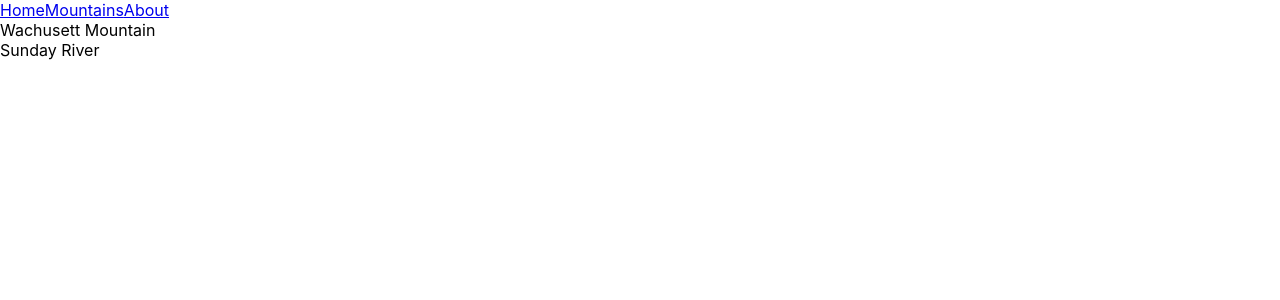
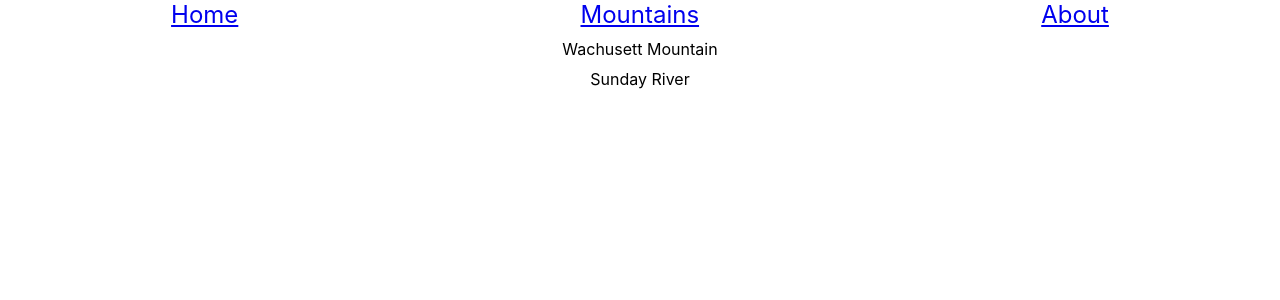
Before and after one commit to dals1791/First-Tracks, a React (Create React App) app: page /Mtns in a window 1280 px wide. Shown: the top 300 px of the page. Built offline with nearby package versions, Linux system fonts and the light colour scheme; the HTML template or start-up script is replaced by a standard one.

Commit message:
added render single mtn data to home page on follow click

```diff
--- a/src/App.css
+++ b/src/App.css
@@ -1,40 +1,25 @@
 .App {
   text-align: center;
 }
+.nav-bar{
+  display: flex;
+  justify-content: space-around;
+  font-size: 24px;
 
-.App-logo {
-  height: 40vmin;
-  pointer-events: none;
 }
+.mountainList{
+  text-align: center;
 
-@media (prefers-reduced-motion: no-preference) {
-  .App-logo {
-    animation: App-logo-spin infinite 20s linear;
-  }
+
 }
+.allMtns{
+  margin: 10px;
 
-.App-header {
-  background-color: #282c34;
-  min-height: 100vh;
-  display: flex;
-  flex-direction: column;
-  align-items: center;
-  justify-content: center;
-  font-size: calc(10px + 2vmin);
-  color: white;
+
 }
+.mtntitle{
+  margin: 10px;
 
-.App-link {
-  color: #61dafb;
-}
-
-@keyframes App-logo-spin {
-  from {
-    transform: rotate(0deg);
-  }
-  to {
-    transform: rotate(360deg);
-  }
 }
 .singleMtn{
   border: 1px solid black;
--- a/src/App.js
+++ b/src/App.js
@@ -12,12 +12,13 @@
 
 function App() {
 const [myMtns, setMyMtns]= useState([])
-const addToHome =(data)=>{
+const addToHome =(data, weather)=>{
   // console.log("THis is the singleMTn Data", data, weatherComp)
   // console.log("this is th weather comp", weatherComp)
-  setMyMtns([...myMtns, data])
+  setMyMtns([...myMtns, {data, weather}])
 
 }
+console.log("This is home state", myMtns)
 
 
 
--- a/src/components/AllMtn.js
+++ b/src/components/AllMtn.js
@@ -5,15 +5,15 @@
     const mountainList  = props.mtn.map((ele)=> {
 
         return(
-            <>
-            <div key={ele.id} onClick={()=>{props.handleClick(ele.id)}}>
+            <div key={ele.id}>
+            <div className="mtntitle"  onClick={()=>{props.handleClick(ele.id)}}>
 
                 {ele.name}
             </div>
-            </>
+            </div>
         )
     })
-    return <div>{mountainList}</div>
+    return <div className="allMtns">{mountainList}</div>
 }
 
 export default AllMtn
--- a/src/components/Nav.js
+++ b/src/components/Nav.js
@@ -4,7 +4,7 @@
 
 const Nav = () => {
     return(
-        <div>
+        <div className="nav-bar">
             <Link to="/">Home</Link>
             <Link to="/Mtns">Mountains</Link>
             <Link to="/About">About</Link>
--- a/src/components/SingleMtn.js
+++ b/src/components/SingleMtn.js
@@ -10,7 +10,8 @@
                 <div> This is the Single moutains component</div>
                 <div>{data.props.name}</div>
                 <Weather lat={data.props.lat} long={data.props.long}/>
-                <button onClick={()=>{addData(data.props, <Weather/>)}}> + Follow +</button>
+                <button onClick={()=>{addData(data.props,
+                {lat: data.props.lat, long: data.props.long})}}> + Follow +</button>
             </div>
         )
     }
--- a/src/pages/Home.js
+++ b/src/pages/Home.js
@@ -1,9 +1,15 @@
 import React from "react"
+import Weather from "../components/Weather"
+
 
 const Home = ({followed}) => {
+    // console.log("This is the lifted weather", weather)
    const myMtns = followed?.map((ele, index)=>{
     return(
-        <div> {ele.name}</div>
+        <>
+        <div> {ele.data.name}</div>
+        <Weather lat={ele.weather.lat} long={ele.weather.long}/>
+        </>
     )
 
 
--- a/src/pages/Mtns.js
+++ b/src/pages/Mtns.js
@@ -23,11 +23,11 @@
     }
 
     return(
-        <>
+        <div className="mountainList">
         <AllMtn mtn={mtnData} handleClick={displaySingleMtn}/>
        <SingleMtn data={singleMtn} addData={props.add}/>
 
-        </>
+        </div>
     )
 }
 export default Mtns
```
Also changed, not shown: 1 other file (tests, documents, lock files or other folders).
